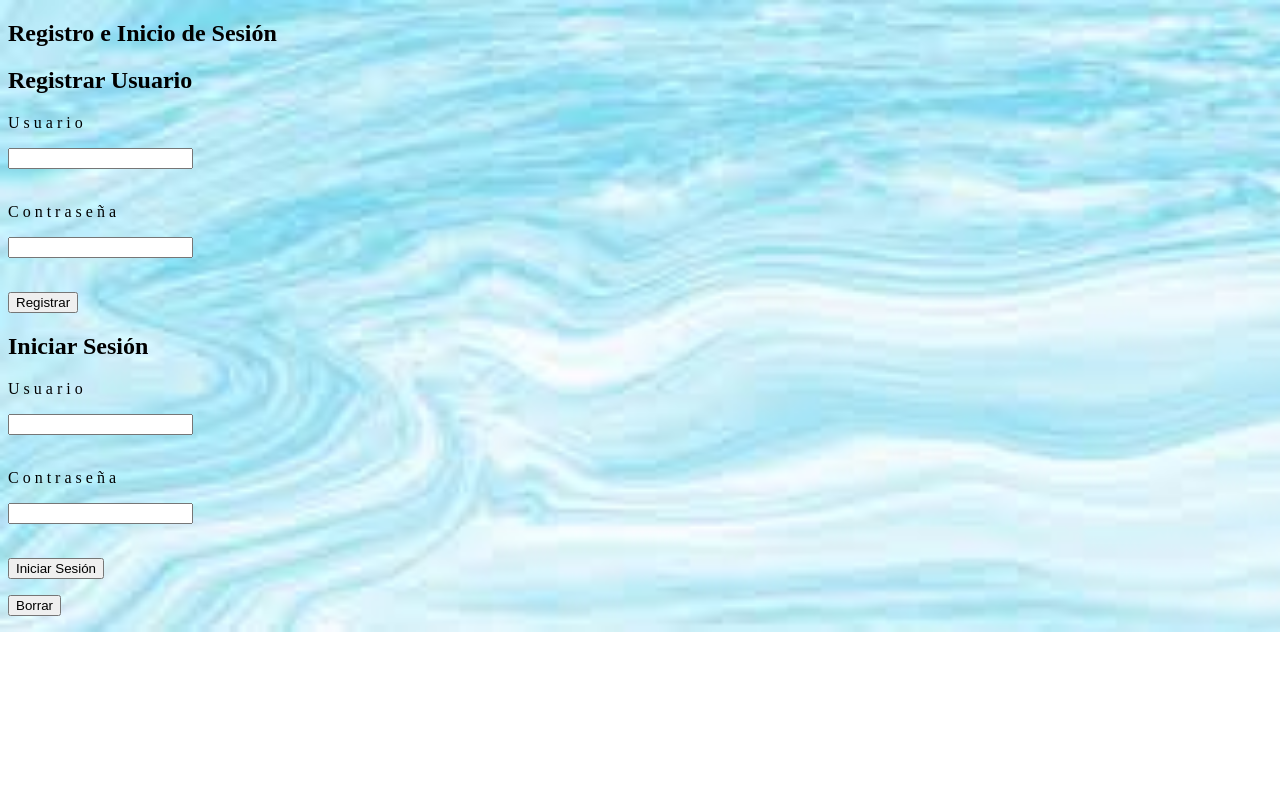
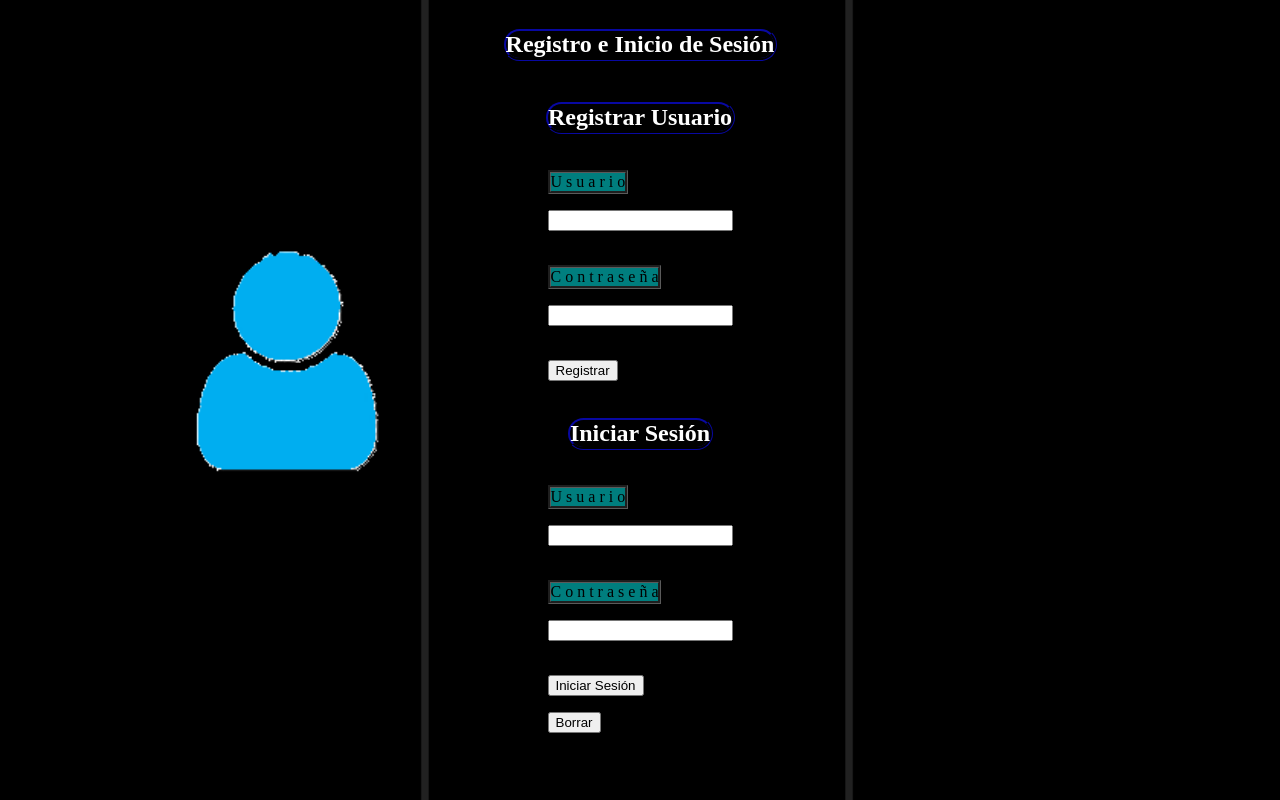
Before and after one commit to ferchu240804/Ferweb, a plain HTML site: page index.html in a window 1280 px wide. Drawn offline with Linux system fonts and the light colour scheme.

Commit message:
Add files via upload

```diff
--- a/estilopagina.css
+++ b/estilopagina.css
@@ -4,31 +4,69 @@ body{
     /* background-repeat: no-repeat; Evita que la imagen se repita */
     /* background-position: center; Centra la imagen */
     /* margin: 0; Elimina márgenes para evitar espacios en blanco */
-    background: url(images.jfif) center center/cover no-repeat;
+    background: url(images.png) center center/cover no-repeat;
+    background-image: url(cuadro\ 7.0.png);
+}
 
+
+#logear{
+    content: ''; /* Agrega el ícono como imagen */
+    display: block;
+    background: url(login.png) no-repeat center;
+    background-size: contain;
+    width: 50px; /* Tamaño del ícono */
+    height: 50px;
+    position: absolute;
+    top: 50%; /* Centra el ícono verticalmente al cuadro */
+    left: -70px; /* Coloca el ícono al lado izquierdo del cuadro */
+    transform: translateY(-50%); /* Ajusta el centrado perfecto */
 }
 
 
 
 
-/* #user{ */
+h1{
+    color: white;
+    border-color: rgb(4, 4, 78);
+    border-style: groove;
+    border-radius: 40px
 
-    /* border-color: gray; */
-    /* border-style: groove; */
-    /* width: fit-content; */
-    /* border-width: 3px; */
-    /* background-color: rgba(0, 255, 255, 0.705); */
-    /* opacity: 0.7; */
-/* } */
+}
 
 
+h2{
+    color: white;
+    border-color: rgb(4, 4, 78);
+    border-style: groove;
+    border-radius: 40px
 
-/* #contra{ */
+}
 
-    /* border-color: gray; */
-    /* border-style: groove; */
-    /* width: fit-content; */
-    /* border-width: 3px; */
-    /* background-color: rgba(0, 255, 255, 0.705); */
-    /* opacity: 0.7; */
-/* } */
+#user{
+
+    border-color: gray;
+    border-style: groove;
+    width: fit-content;
+    border-width: 3px;
+    background-color: rgba(0, 255, 255, 0.705);
+    opacity: 0.7;
+}
+
+
+ #contra{
+     border-color: gray;
+     border-style: groove;
+     width: fit-content;
+     border-width: 3px;
+     background-color: rgba(0, 255, 255, 0.705);
+     opacity: 0.7;
+ }
+
+
+ #fondo{
+    display: flex;
+    flex-direction: column;
+    justify-content: center;
+    align-items: center;
+    gap: 0px;
+ }
--- a/index.html
+++ b/index.html
@@ -32,6 +32,7 @@
   <script src="iniciosesion.prueba.js" defer></script>
 </head>
 <body>
+  <article id="logear"></article>
   <article id="fondo">
   <h1>Registro e Inicio de Sesión</h1>
 
--- a/iniciosesion.prueba.js
+++ b/iniciosesion.prueba.js
@@ -25,8 +25,14 @@
 
       const usuarioValido = usuarios.find(u => u.username === loginUsername && u.password === loginPassword);
       if (usuarioValido) {
-        alert('Inicio de sesión exitoso. Bienvenido, ' + loginUsername + '!');
-      } else {
-        alert('Usuario o contraseña incorrectos.');
-      }
-    });
+ // Mostrar mensaje grande y reiniciar la página
+ document.body.innerHTML = `<div style="text-align:center; margin-top: 20%; font-size: 2em; font-weight: bold; color: green;">
+ Gracias por probar esta página 😀
+</div>`;
+setTimeout(() => {
+ location.reload(); // Reinicia la página después de 3 segundos
+}, 3000);
+} else {
+alert('Usuario o contraseña incorrectos.');
+}
+});
```
Also changed, not shown: cuadro 7.0.png (added), images.png (added), login.png (added).
